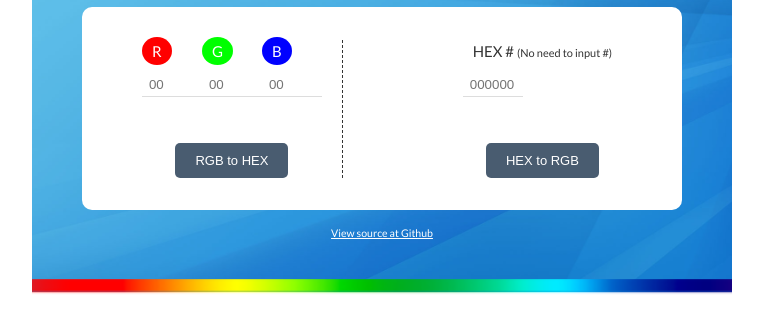
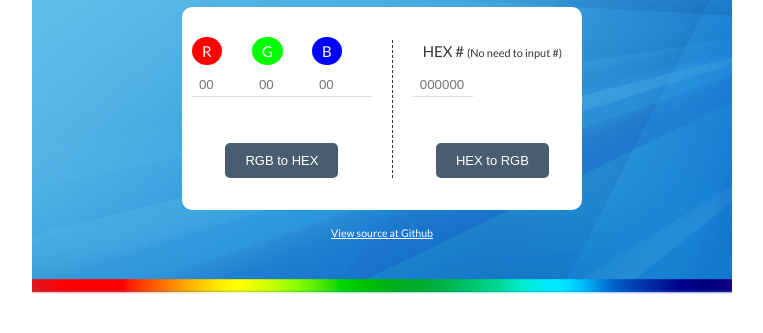
Before and after one commit to Lisa-ZH/RGB-HEX-Converter, a plain HTML site: page index.html in a window 1280 px wide. Shown: the part 83-416 px from the top of the page, without its empty margins (258-1021 px from the left). Drawn offline with nearby package versions, Linux system fonts and the light colour scheme.

Commit message:
Add files via upload

```diff
--- a/files/styles/styles.css
+++ b/files/styles/styles.css
@@ -59,7 +59,8 @@ form{
 	flex-direction: row;
 	justify-content: space-around;
 	align-content: center;
-	width: 600px;
+	width: 400px;
+	max-width: 450px;
 	margin: 0 auto;
 	padding: 5% 0;
 	background-color: #fff;
```
